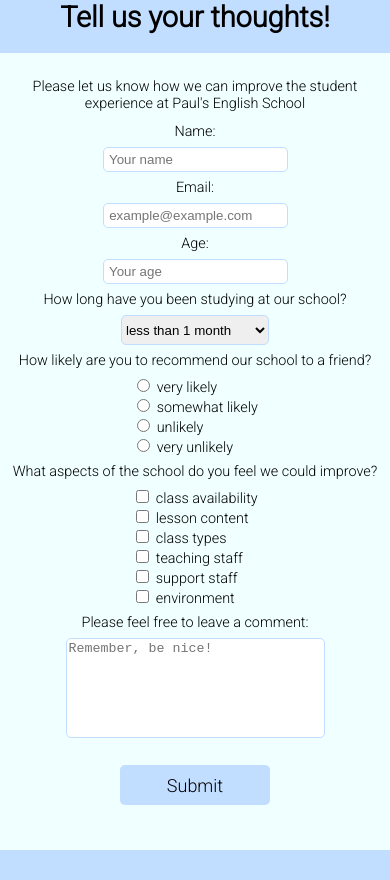
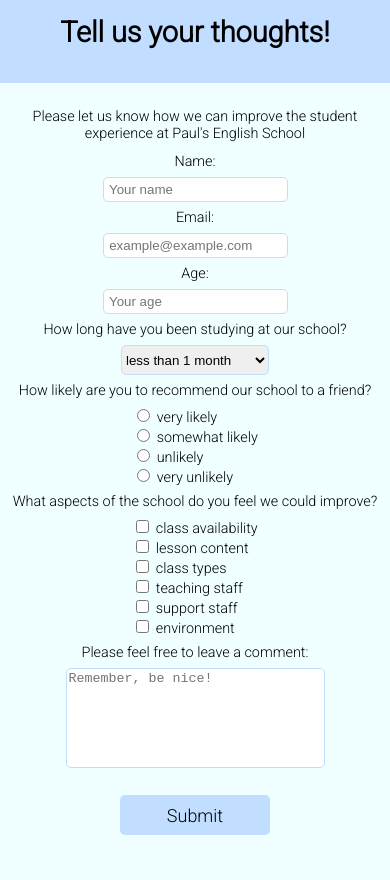
Before and after one commit to tupelobound/survey-form, a plain HTML site: page index.html in a window 390 px wide. Before the commit the page ends 850 px from the top, so only its background shows below. Drawn offline with Linux system fonts and the light colour scheme.

Commit message:
Adjusted CSS media rules

```diff
--- a/css/style.css
+++ b/css/style.css
@@ -109,6 +109,9 @@ textarea {
     box-sizing: border-box;
     border-radius: 0px;
   }
+  #title {
+    padding: 15px
+  }
   #survey-form {
     grid-template-columns: 1fr;
     justify-items: center;
```
